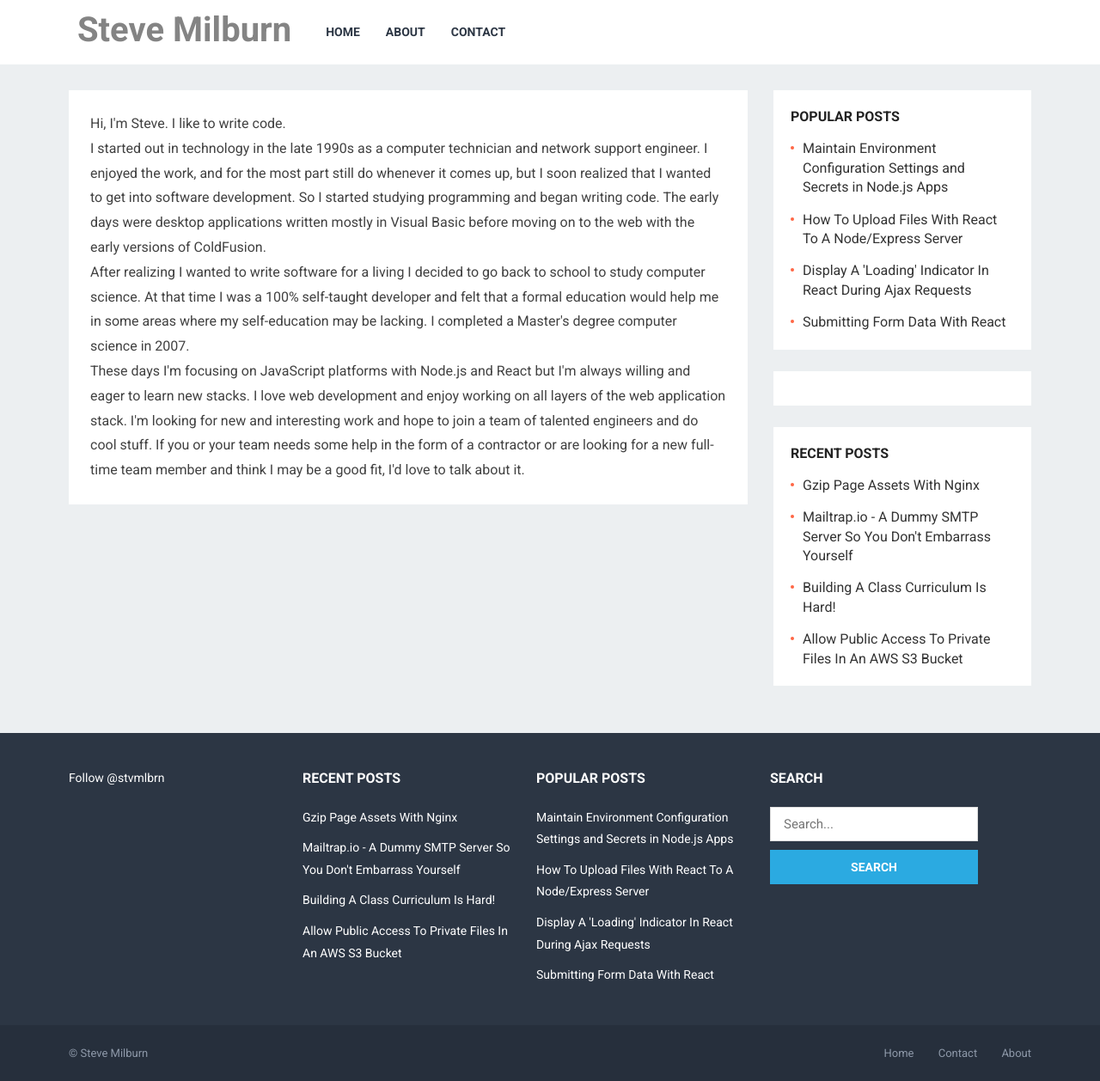
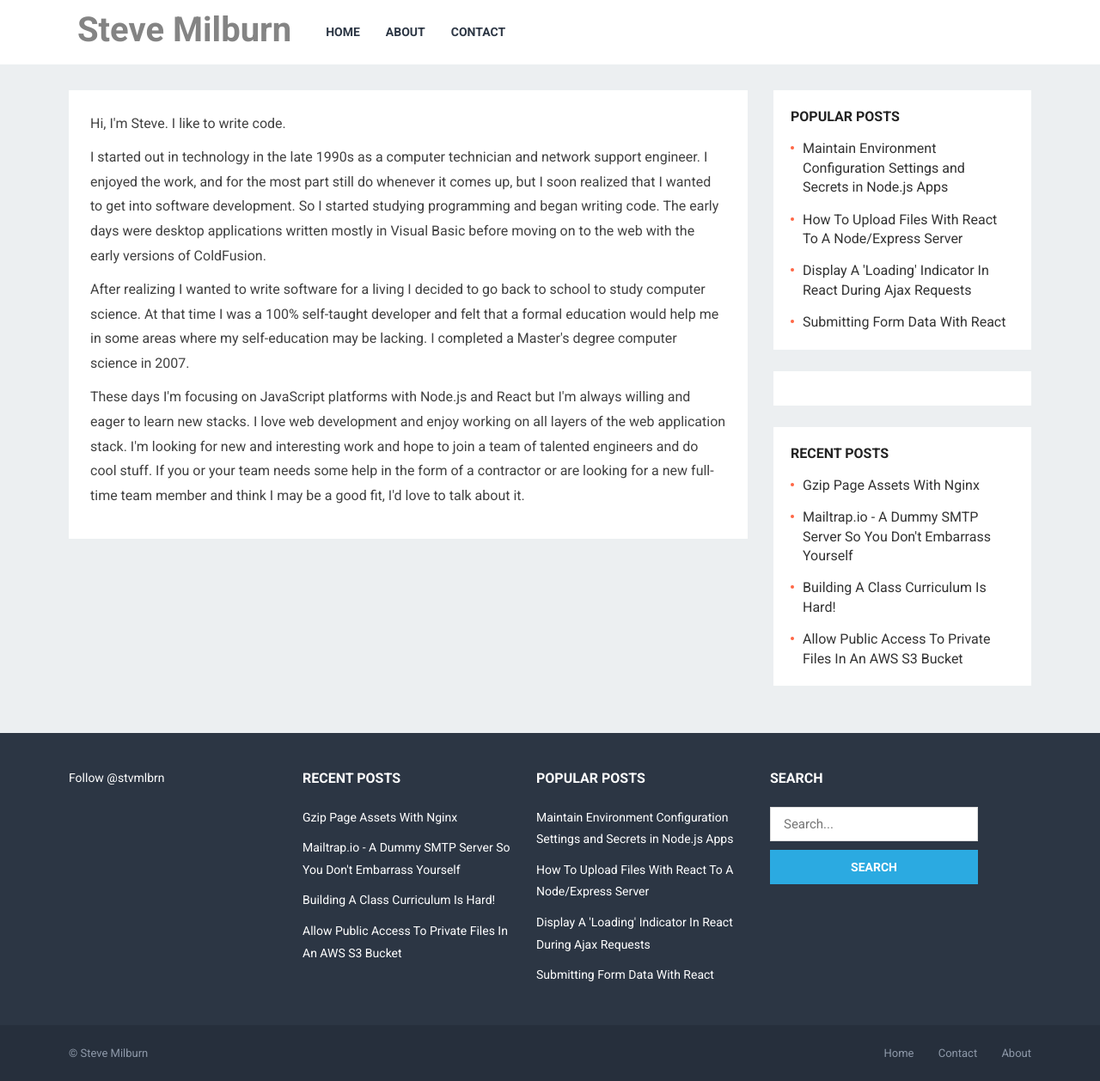
Before and after one commit to stvmlbrn/stvmlbrn.github.io, a Jekyll site: the page built from about/index.html, in a window 1280 px wide. Shown: the whole page at 86% size. Built offline with Jekyll 4.4.1, drawn with Linux system fonts in a browser that asks for light colours; nearby versions of some CDN libraries; comment, search, counter and statistics services are not loaded.

Commit message:
p padding

```diff
--- a/css/style.scss
+++ b/css/style.scss
@@ -2824,3 +2824,7 @@ code.highlighter-rouge {
   color: #c7254e;
   padding: 1px 5px;
 }
+
+p {
+  padding-bottom: 10px;
+}
```
